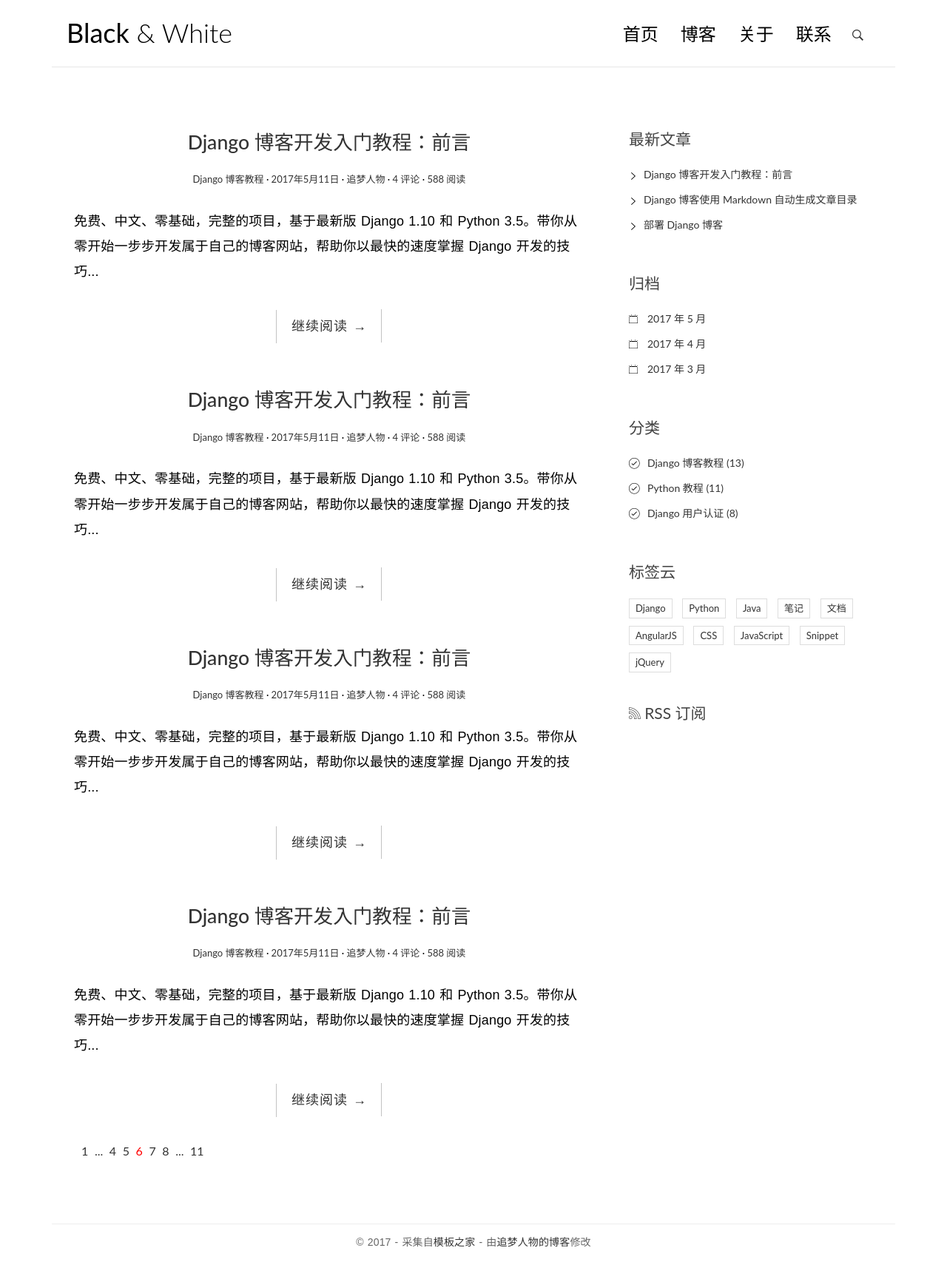
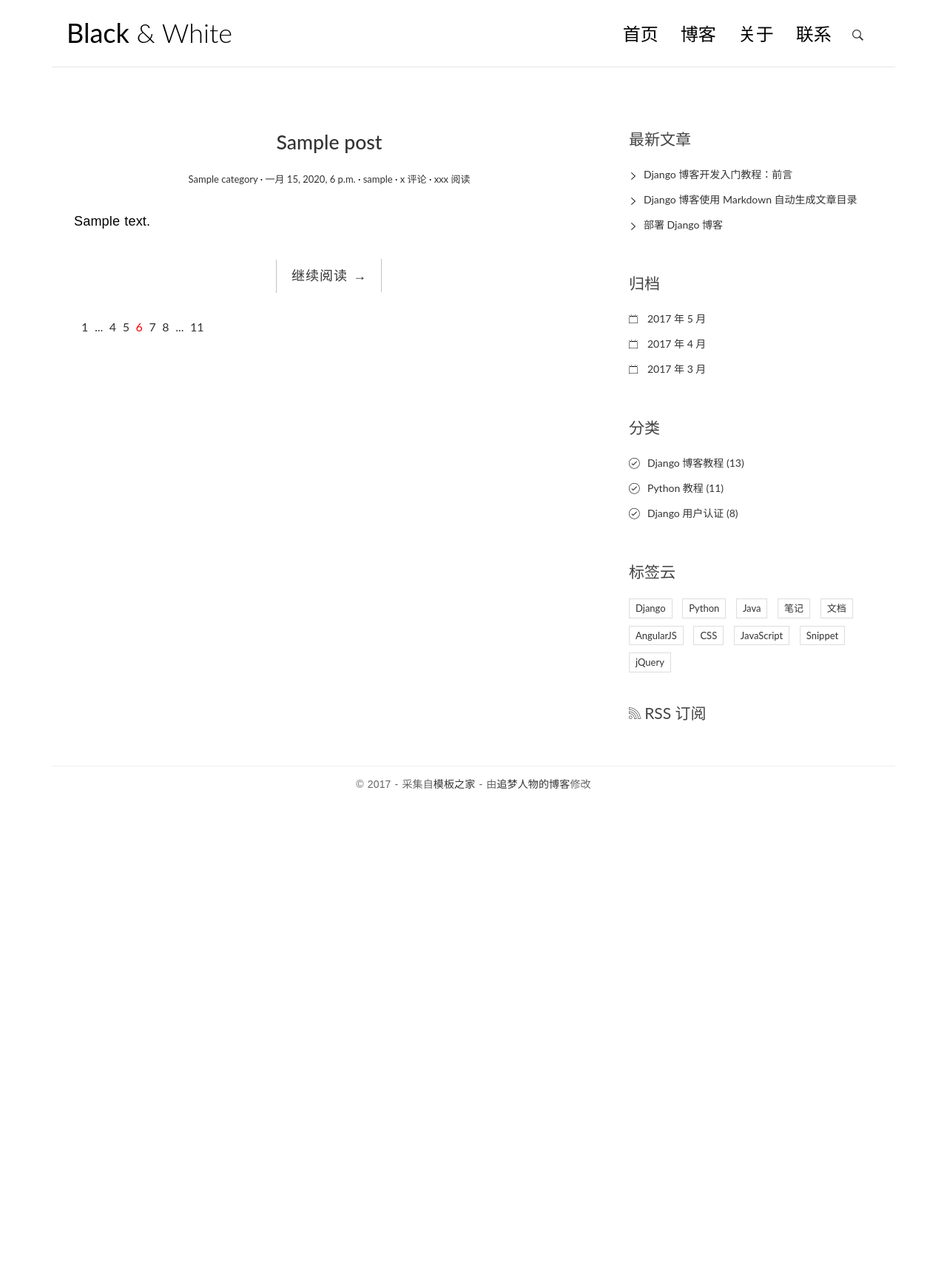
Before and after one commit to halysl/blog-with-django, a Django app: page / in a window 1280 px wide. Shown: the whole page at 74% size. After the commit the page ends 1067 px from the top, so only its background shows below. Run offline with Django 3.2, Linux system fonts and the light colour scheme; tables that the repository leaves empty hold one stand-in row (values such as "Sample post"); some libraries are stand-ins or nearby versions.

Commit message:
替换 post

```diff
--- a/blog/views.py
+++ b/blog/views.py
@@ -7,5 +7,5 @@ from .models import Post
 def index(request):
     post_list = Post.objects.all().order_by("-created_time")
     return render(request, 'blog/index.html', context={
-        'post_list': f'post_list'
+        'post_list': post_list
     })
--- a/templates/blog/index.html
+++ b/templates/blog/index.html
@@ -66,97 +66,32 @@
     <div class="container">
         <div class="row">
             <main class="col-md-8">
-                <article class="post post-1">
+                {% for post in post_list %}
+                <article class="post post-{{ post.pk }}">
                     <header class="entry-header">
                         <h1 class="entry-title">
-                            <a href="single.html">Django 博客开发入门教程：前言</a>
+                            <a href="single.html">{{ post.title }}</a>
                         </h1>
                         <div class="entry-meta">
-                            <span class="post-category"><a href="#">Django 博客教程</a></span>
+                            <span class="post-category"><a href="#">{{ post.category.name }}</a></span>
                             <span class="post-date"><a href="#"><time class="entry-date"
-                                                                      datetime="2012-11-09T23:15:57+00:00">2017年5月11日</time></a></span>
-                            <span class="post-author"><a href="#">追梦人物</a></span>
-                            <span class="comments-link"><a href="#">4 评论</a></span>
-                            <span class="views-count"><a href="#">588 阅读</a></span>
+                                                                      datetime="{{ post.created_time }}">{{ post.created_time }}</time></a></span>
+                            <span class="post-author"><a href="#">{{ post.author }}</a></span>
+                            <span class="comments-link"><a href="#">x 评论</a></span>
+                            <span class="views-count"><a href="#">xxx 阅读</a></span>
                         </div>
                     </header>
                     <div class="entry-content clearfix">
-                        <p>免费、中文、零基础，完整的项目，基于最新版 Django 1.10 和 Python 3.5。带你从零开始一步步开发属于自己的博客网站，帮助你以最快的速度掌握 Django
-                            开发的技巧...</p>
+                        <p>{{ post.excerpt }}</p>
                         <div class="read-more cl-effect-14">
                             <a href="#" class="more-link">继续阅读 <span class="meta-nav">→</span></a>
                         </div>
                     </div>
                 </article>
+                {% empty %}
+                <div class="no-post">暂时还没数据！</div>
+                {% endfor %}
 
-                <article class="post post-2">
-                    <header class="entry-header">
-                        <h1 class="entry-title">
-                            <a href="single.html">Django 博客开发入门教程：前言</a>
-                        </h1>
-                        <div class="entry-meta">
-                            <span class="post-category"><a href="#">Django 博客教程</a></span>
-                            <span class="post-date"><a href="#"><time class="entry-date"
-                                                                      datetime="2012-11-09T23:15:57+00:00">2017年5月11日</time></a></span>
-                            <span class="post-author"><a href="#">追梦人物</a></span>
-                            <span class="comments-link"><a href="#">4 评论</a></span>
-                            <span class="views-count"><a href="#">588 阅读</a></span>
-                        </div>
-                    </header>
-                    <div class="entry-content clearfix">
-                        <p>免费、中文、零基础，完整的项目，基于最新版 Django 1.10 和 Python 3.5。带你从零开始一步步开发属于自己的博客网站，帮助你以最快的速度掌握 Django
-                            开发的技巧...</p>
-                        <div class="read-more cl-effect-14">
-                            <a href="#" class="more-link">继续阅读 <span class="meta-nav">→</span></a>
-                        </div>
-                    </div>
-                </article>
-
-                <article class="post post-3">
-                    <header class="entry-header">
-                        <h1 class="entry-title">
-                            <a href="single.html">Django 博客开发入门教程：前言</a>
-                        </h1>
-                        <div class="entry-meta">
-                            <span class="post-category"><a href="#">Django 博客教程</a></span>
-                            <span class="post-date"><a href="#"><time class="entry-date"
-                                                                      datetime="2012-11-09T23:15:57+00:00">2017年5月11日</time></a></span>
-                            <span class="post-author"><a href="#">追梦人物</a></span>
-                            <span class="comments-link"><a href="#">4 评论</a></span>
-                            <span class="views-count"><a href="#">588 阅读</a></span>
-                        </div>
-                    </header>
-                    <div class="entry-content clearfix">
-                        <p>免费、中文、零基础，完整的项目，基于最新版 Django 1.10 和 Python 3.5。带你从零开始一步步开发属于自己的博客网站，帮助你以最快的速度掌握 Django
-                            开发的技巧...</p>
-                        <div class="read-more cl-effect-14">
-                            <a href="#" class="more-link">继续阅读 <span class="meta-nav">→</span></a>
-                        </div>
-                    </div>
-                </article>
-
-                <article class="post post-4">
-                    <header class="entry-header">
-                        <h1 class="entry-title">
-                            <a href="single.html">Django 博客开发入门教程：前言</a>
-                        </h1>
-                        <div class="entry-meta">
-                            <span class="post-category"><a href="#">Django 博客教程</a></span>
-                            <span class="post-date"><a href="#"><time class="entry-date"
-                                                                      datetime="2012-11-09T23:15:57+00:00">2017年5月11日</time></a></span>
-                            <span class="post-author"><a href="#">追梦人物</a></span>
-                            <span class="comments-link"><a href="#">4 评论</a></span>
-                            <span class="views-count"><a href="#">588 阅读</a></span>
-                        </div>
-                    </header>
-                    <div class="entry-content clearfix">
-                        <p>免费、中文、零基础，完整的项目，基于最新版 Django 1.10 和 Python 3.5。带你从零开始一步步开发属于自己的博客网站，帮助你以最快的速度掌握 Django
-                            开发的技巧...</p>
-                        <div class="read-more cl-effect-14">
-                            <a href="#" class="more-link">继续阅读 <span class="meta-nav">→</span></a>
-                        </div>
-                    </div>
-                </article>
                 <!-- 简单分页效果
                 <div class="pagination-simple">
                     <a href="#">上一页</a>
```
Also changed, not shown: blog/static/blog/index.html (deleted, +0 -298 lines), blog/migrations/0001_initial.py (added).
